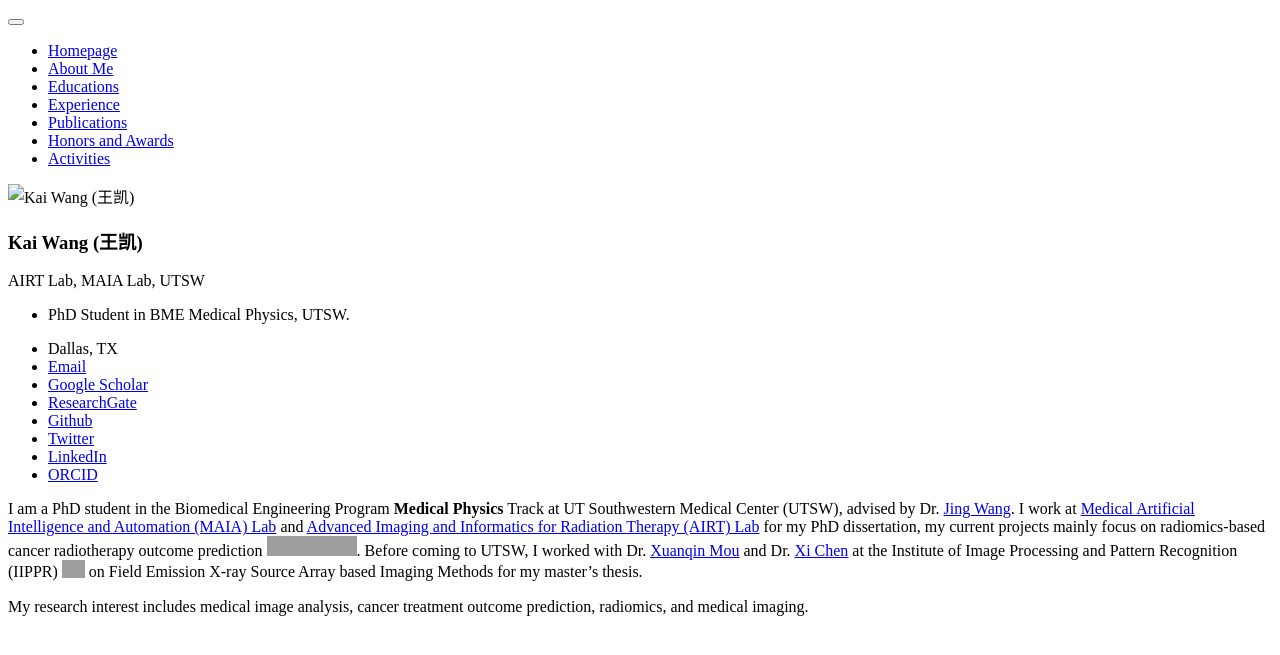
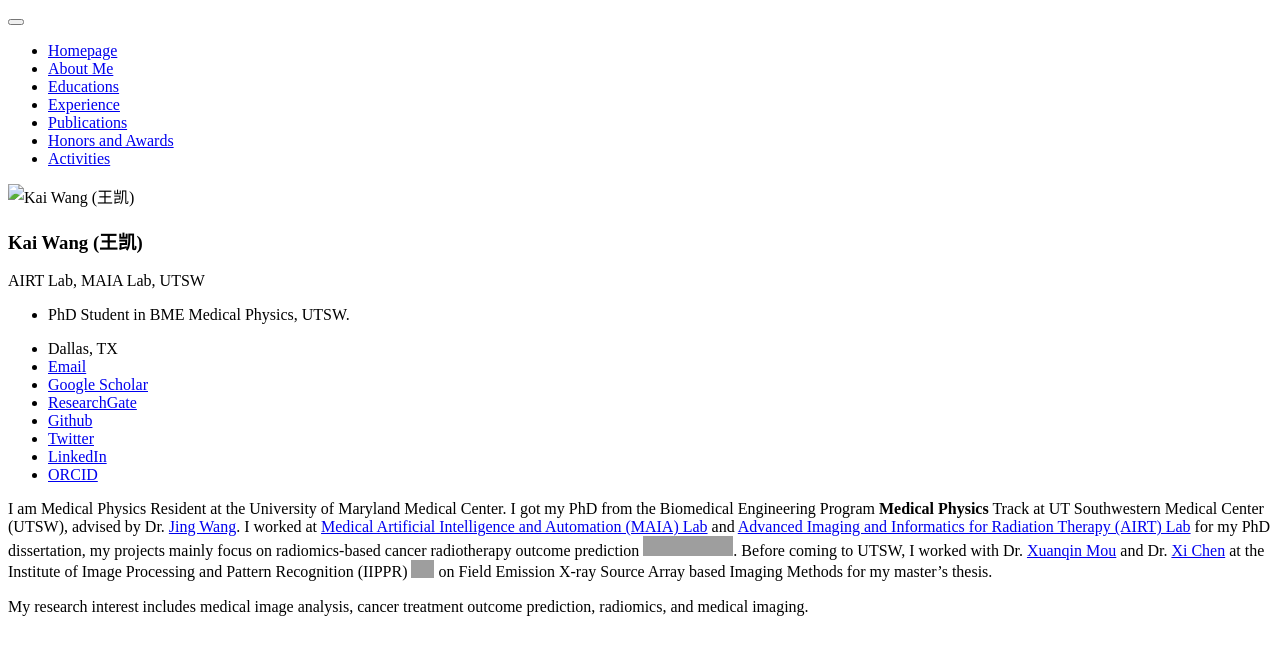
Before and after one commit to wangkaiwan/wangkaiwan.github.io, a Jekyll site: the page built from _pages/includes/intro.md, in a window 1280 px wide. Shown: the top 655 px of the page. Built offline with Jekyll 4.4.1, drawn with Linux system fonts in a browser that asks for light colours; our own code applies the rules of GitHub Pages for plain Markdown files; grey boxes are pictures that could not be loaded.

Commit message:
Update intro.md

```diff
--- a/_pages/includes/intro.md
+++ b/_pages/includes/intro.md
@@ -1,4 +1,4 @@
-I am a PhD student in the Biomedical Engineering Program **Medical Physics** Track at UT Southwestern Medical Center (UTSW), advised by Dr. [Jing Wang](https://profiles.utsouthwestern.edu/profile/115158/jing-wang.html). I work at [Medical Artificial Intelligence and Automation (MAIA) Lab](https://www.utsouthwestern.edu/labs/maia/) and [Advanced Imaging and Informatics for Radiation Therapy (AIRT) Lab](https://www.utsouthwestern.edu/labs/airt/) for my PhD dissertation, my current projects mainly focus on radiomics-based cancer radiotherapy outcome prediction <a href='https://scholar.google.com/citations?user=lawzt94AAAAJ'><img src="https://img.shields.io/endpoint?url={{ url | url_encode }}&logo=Google%20Scholar&labelColor=f6f6f6&color=9cf&style=flat&label=citations"></a>. Before coming to UTSW, I worked with Dr. [Xuanqin Mou](https://gr.xjtu.edu.cn/web/xqmou/home) and Dr. [Xi Chen](https://gr.xjtu.edu.cn/en/web/candy/english-version) at the Institute of Image Processing and Pattern Recognition (IIPPR) <a href="http://en.xjtu.edu.cn/"><img class="svg" src="/images/XJTU.svg" width="23pt"></a> on Field Emission X-ray Source Array based Imaging Methods for my master's thesis.
+I am Medical Physics Resident at the University of Maryland Medical Center. I got my PhD from the Biomedical Engineering Program **Medical Physics** Track at UT Southwestern Medical Center (UTSW), advised by Dr. [Jing Wang](https://profiles.utsouthwestern.edu/profile/115158/jing-wang.html). I worked at [Medical Artificial Intelligence and Automation (MAIA) Lab](https://www.utsouthwestern.edu/labs/maia/) and [Advanced Imaging and Informatics for Radiation Therapy (AIRT) Lab](https://www.utsouthwestern.edu/labs/airt/) for my PhD dissertation, my projects mainly focus on radiomics-based cancer radiotherapy outcome prediction <a href='https://scholar.google.com/citations?user=lawzt94AAAAJ'><img src="https://img.shields.io/endpoint?url={{ url | url_encode }}&logo=Google%20Scholar&labelColor=f6f6f6&color=9cf&style=flat&label=citations"></a>. Before coming to UTSW, I worked with Dr. [Xuanqin Mou](https://gr.xjtu.edu.cn/web/xqmou/home) and Dr. [Xi Chen](https://gr.xjtu.edu.cn/en/web/candy/english-version) at the Institute of Image Processing and Pattern Recognition (IIPPR) <a href="http://en.xjtu.edu.cn/"><img class="svg" src="/images/XJTU.svg" width="23pt"></a> on Field Emission X-ray Source Array based Imaging Methods for my master's thesis.
 
 My research interest includes medical image analysis, cancer treatment outcome prediction, radiomics, and medical imaging.
 <br/>
```
